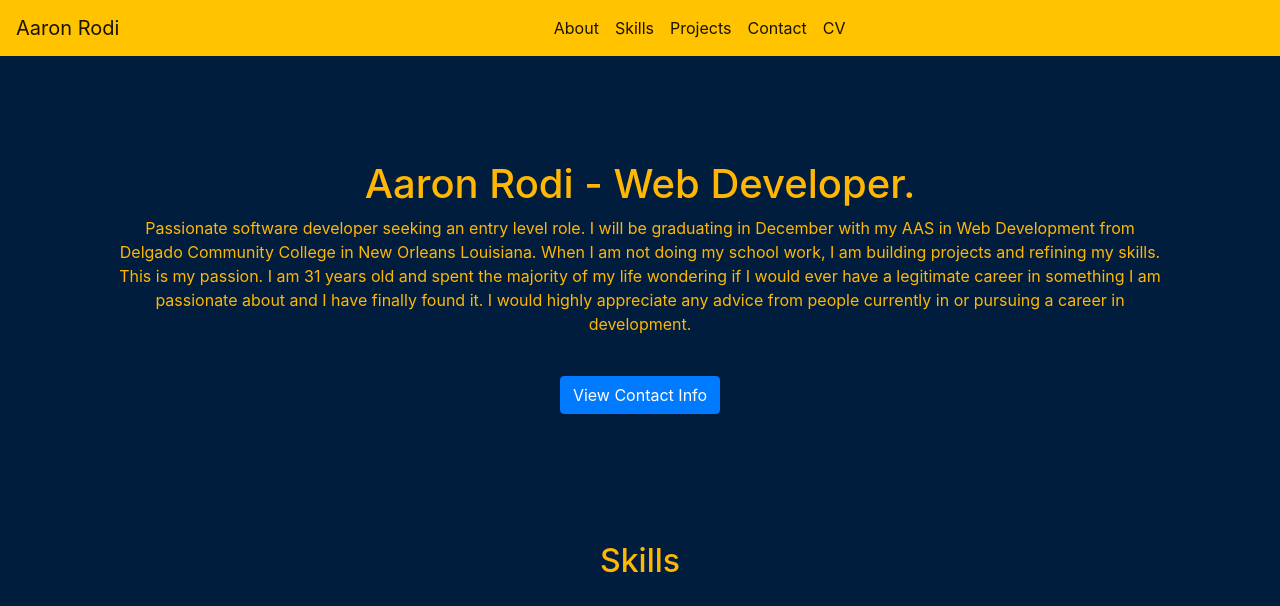
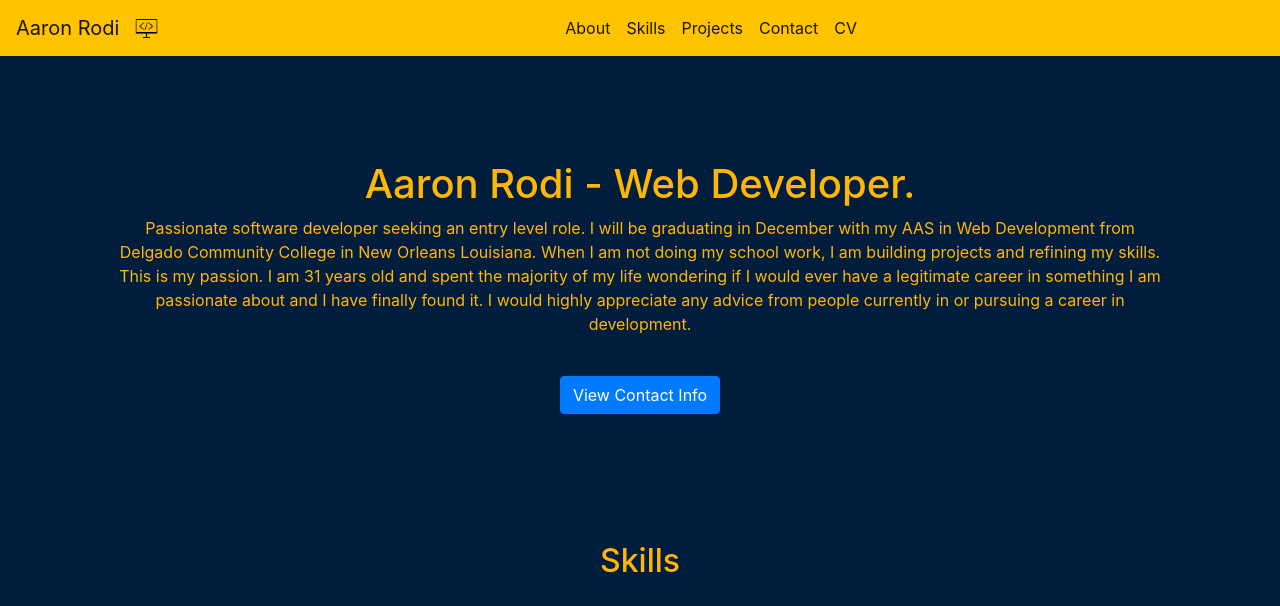
Before and after one commit to metalhead5209/temp_port, a plain HTML site: page index.html in a window 1280 px wide. Shown: the top 606 px of the page. Drawn offline with nearby package versions, Linux system fonts and the light colour scheme.

Commit message:
added dev icon to nav

```diff
--- a/index.html
+++ b/index.html
@@ -27,7 +27,7 @@
       >
         <span class="navbar-toggler-icon"></span>
       </button>
-      <a class="navbar-brand" href="#">Aaron Rodi</a>
+      <a class="navbar-brand" href="#">Aaron Rodi</a> <img src="/src-img/web.jpg" alt="icon" width="23em">
 
       <div class="collapse navbar-collapse" id="navbarTogglerDemo03">
         <ul class="navbar-nav mx-auto mt-2 mt-lg-0">
```
Also changed, not shown: src-img/web.jpg (added).
